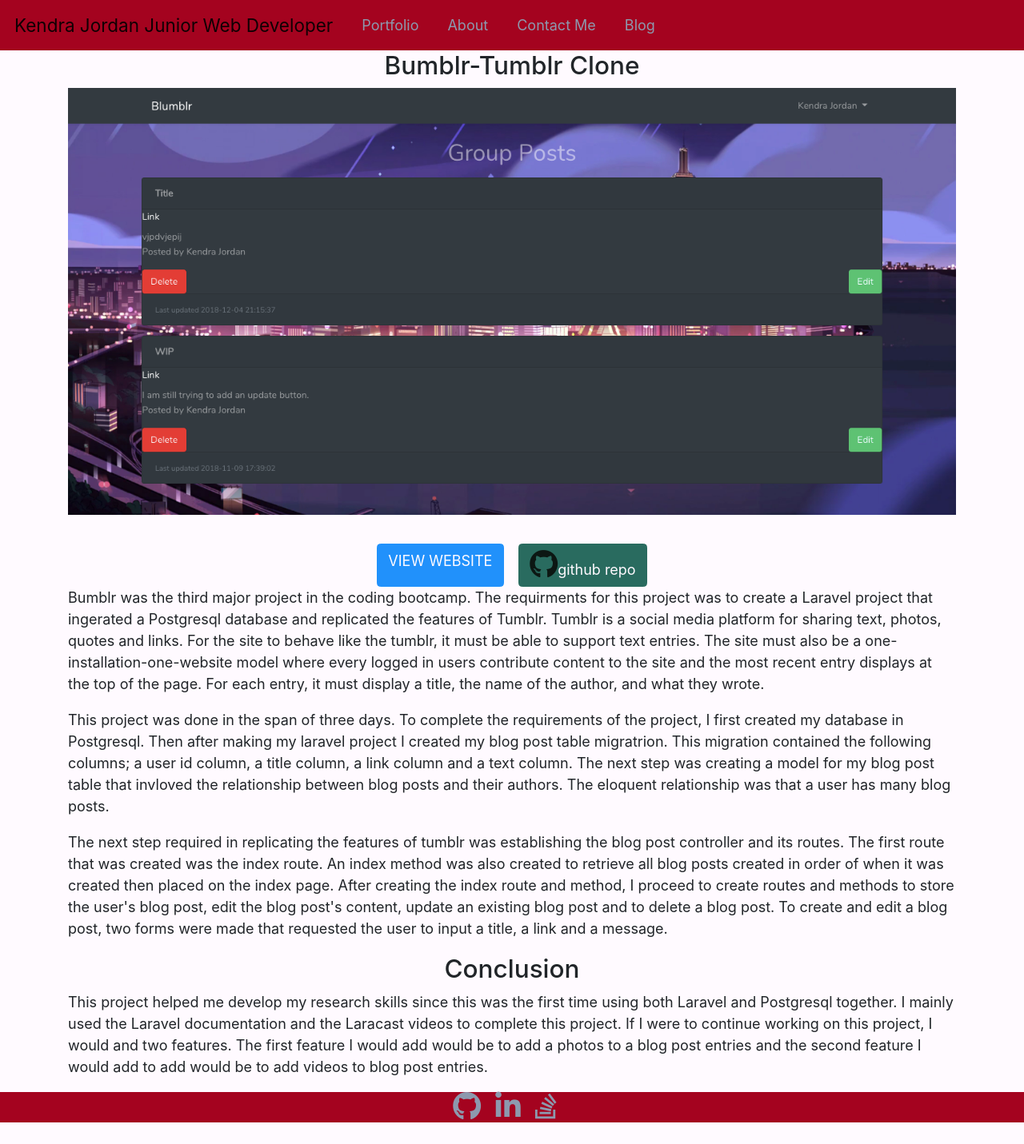
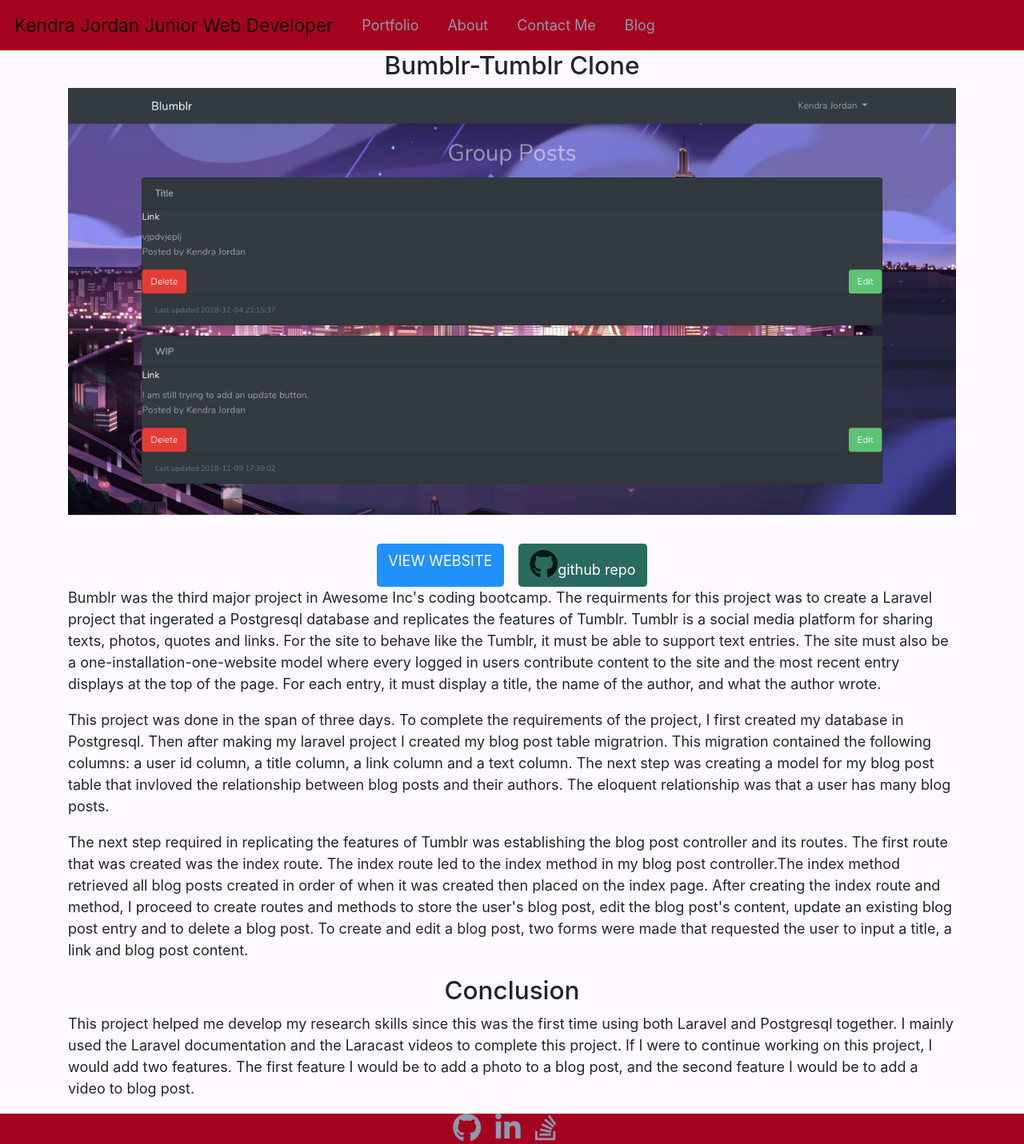
Before and after one commit to kendrajordan/kendrajordan.github.io, a Jekyll site: the page built from portfolio/bumblr.html, in a window 1280 px wide. Shown: the whole page at 80% size. Built offline with Jekyll 4.4.1, drawn with Linux system fonts in a browser that asks for light colours; nearby versions of some CDN libraries; before the commit the page ends 1404 px from its top, so only the background shows below that.

Commit message:
Updated the grammer for Bumblr

```diff
--- a/portfolio/bumblr.html
+++ b/portfolio/bumblr.html
@@ -12,20 +12,20 @@
     <a href="http://fast-scrubland-81896.herokuapp.com/" target="_blank"class='btn btn-info mr-3'>VIEW WEBSITE</a>
     <a class='btn btn-success'href='https://github.com/kendrajordan/Project_3'target="_blank"><i class="fab fa-github fa-2x text-dark"></i>github repo</a>
   </div>
-  <p>Bumblr was the third major project in the coding bootcamp. The requirments for this project was to create a Laravel project that ingerated a Postgresql database
-    and replicated the features of Tumblr. Tumblr is a social media platform for sharing text, photos, quotes and links. For the site to behave like the tumblr,
+  <p>Bumblr was the third major project in Awesome Inc's coding bootcamp. The requirments for this project was to create a Laravel project that ingerated a Postgresql database
+    and replicates the features of Tumblr. Tumblr is a social media platform for sharing texts, photos, quotes and links. For the site to behave like the Tumblr,
   it must be able to support text entries. The site must also be a one-installation-one-website model where every logged in users contribute content to the site and the most
-   recent entry displays at the top of the page. For each entry, it must display a title, the name of the author, and what they wrote.</p>
+   recent entry displays at the top of the page. For each entry, it must display a title, the name of the author, and what the author wrote.</p>
    <p>This project was done in the span of three days. To complete the requirements of the project, I first created my database in Postgresql. Then after making my laravel project I
-     created my blog post table migratrion. This migration contained the following columns; a user id column, a title column, a link column and a text column. The next step was creating a model
+     created my blog post table migratrion. This migration contained the following columns: a user id column, a title column, a link column and a text column. The next step was creating a model
      for my blog post table that invloved the relationship between blog posts and their authors. The eloquent relationship was that a user has many blog posts.
    </p>
-   <p> The next step required in replicating the features of tumblr was establishing the blog post controller and its routes. The first route that was created was the index route.
-     An index method was also created to retrieve all blog posts created in order of when it was created then placed on the index page. After creating the index route and method,
-      I proceed to create routes and methods to store the user's blog post, edit the blog post's content, update an existing blog post and to delete a blog post. To create and edit a blog post, two forms were made
-     that requested the user to input a title, a link and a message.</p>
+   <p> The next step required in replicating the features of Tumblr was establishing the blog post controller and its routes. The first route that was created was the index route.
+     The index route led to the index method in my blog post controller.The index method retrieved all blog posts created in order of when it was created then placed on the index page. After creating the index route and method,
+      I proceed to create routes and methods to store the user's blog post, edit the blog post's content, update an existing blog post entry and to delete a blog post. To create and edit a blog post, two forms were made
+     that requested the user to input a title, a link and blog post content.</p>
      <h3>Conclusion</h3>
      <p> This project helped me develop my research skills since this was the first time using both Laravel and Postgresql together. I mainly used the Laravel documentation and the Laracast videos to complete this project.
-     If I were to continue working on this project, I would and two features. The first feature I would add would be to add a photos to a blog post entries and the second feature I would add to add would be to add  videos to blog post entries. </p>
+     If I were to continue working on this project, I would add two features. The first feature I would be to add a photo to a blog post, and the second feature I would be to add a video to blog post.</p>
 
 </main>
```
